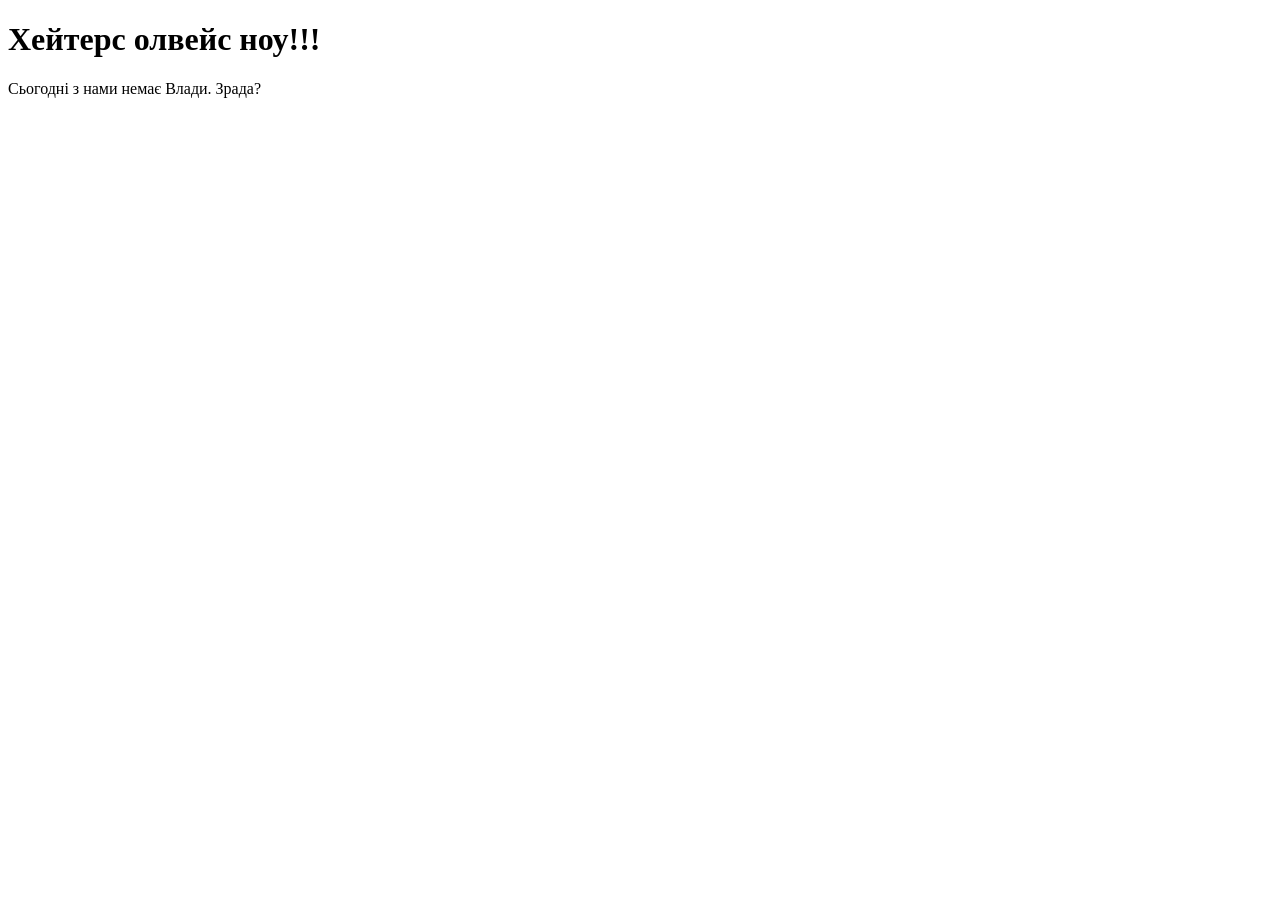
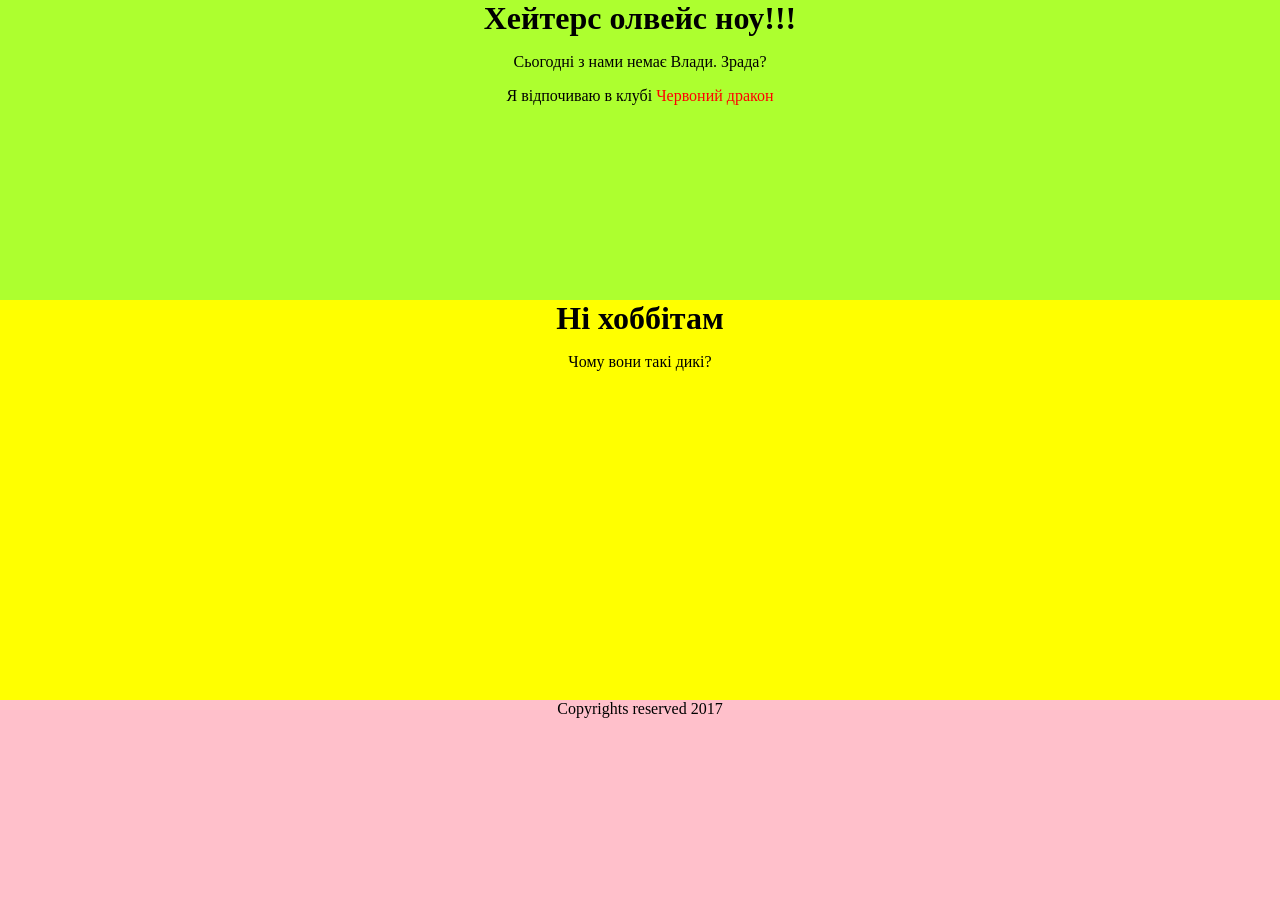
Before and after one commit to Evridica/landing, a plain HTML site: page index.html in a window 1280 px wide. Before the commit the page ends 800 px from the top, so only its background shows below. Drawn offline with Linux system fonts and the light colour scheme.

Commit message:
Added styles

```diff
--- a/index.html
+++ b/index.html
@@ -2,10 +2,54 @@
 <html>
     <head>
         <title>Твк хай буде</title>
+        <style>
+            body {
+                text-align: center;
+                margin: 0;
+                padding: 0;
+            }
+            .red{
+                color:red;
+            }
+            .center{
+                margin: 0 auto;
+            }
+            div,section,footer{
+                width: 100%
+            }
+            .header{
+                height: 300px;
+                background-color: greenyellow;
+            }
+            .mid{
+                height: 400px;
+                background-color: yellow
+            }
+            .footer{
+                height: 200px;
+                background-color: pink;
+            }
+            h1 {
+                margin: 0;
+                padding: 0;
+            }
+        </style>
     </head>
 
     <body>
-        <h1>Хейтерс олвейс ноу!!!</h1>
-        <p>Сьогодні з нами немає Влади. Зрада?</p>
+        <div class="header">
+            <h1>Хейтерс олвейс ноу!!!</h1>
+            <p>Сьогодні з нами немає Влади. Зрада?</p>
+            <p>Я відпочиваю в клубі <span class="red">Червоний дракон</span></p>
+        </div>
+        <div class="mid">
+            <h1>Ні хоббітам</h1>
+            <p>Чому вони такі дикі?</p>
+        </div>
+        <footer class="footer">
+            <div class="center">
+                Copyrights reserved 2017
+            </div>
+        </footer>
     </body>
      </html>
```
